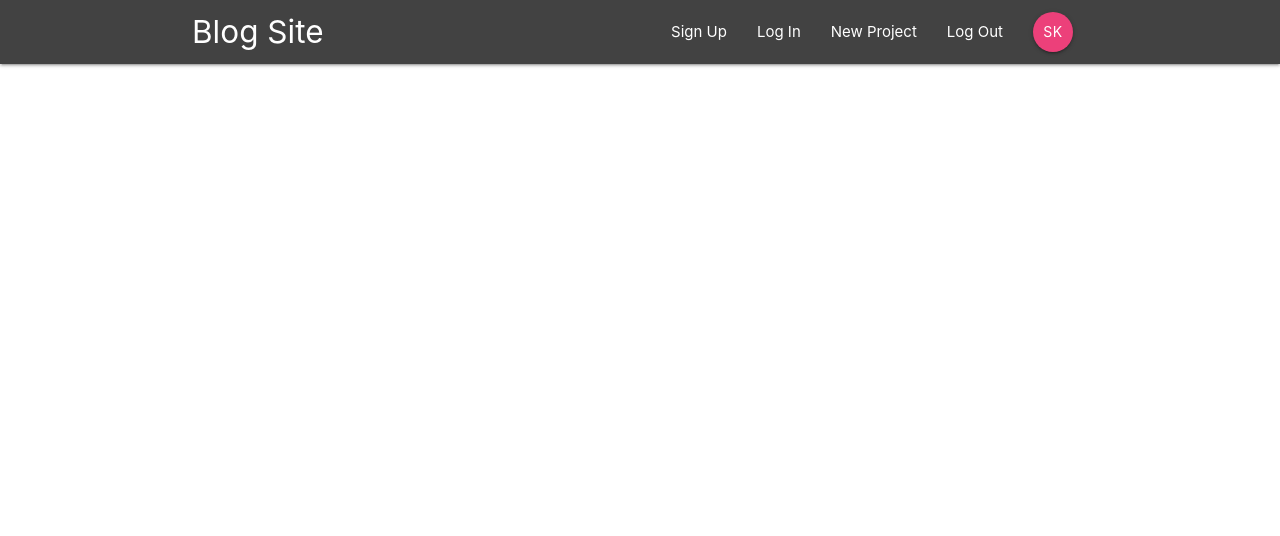
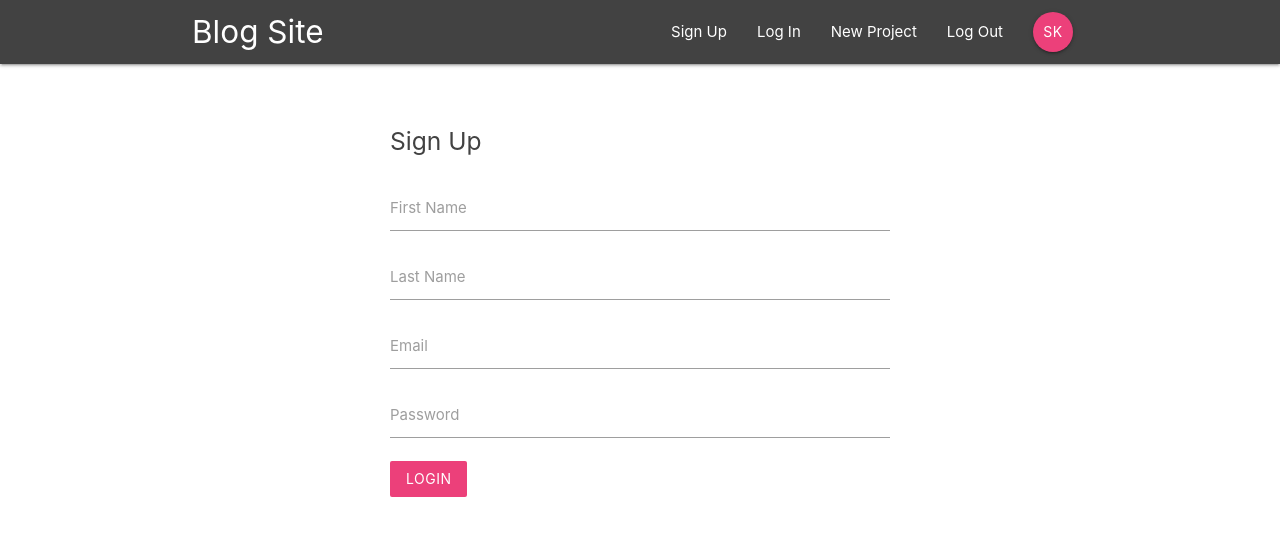
Before and after one commit to skcshubham/Blog-Webapp, a React (Create React App) app: page /signup in a window 1280 px wide. Shown: the top 536 px of the page. Built offline with nearby package versions, Linux system fonts and the light colour scheme.

Commit message:
adding signup and signin pages

```diff
--- a/public/index.html
+++ b/public/index.html
@@ -26,5 +26,7 @@
 	<body>
 		<noscript>You need to enable JavaScript to run this app.</noscript>
 		<div id="root"></div>
+		<!-- Compiled and minified JavaScript -->
+		<script src="https://cdnjs.cloudflare.com/ajax/libs/materialize/1.0.0/js/materialize.min.js"></script>
 	</body>
 </html>
--- a/src/App.js
+++ b/src/App.js
@@ -3,6 +3,8 @@
 import Navbar from "./components/layout/Navbar";
 import Dashboard from "./components/dashboard/Dashboard";
 import ProjectDetails from "./components/project/ProjectDetails";
+import SignIn from "./components/auth/SignIn";
+import SignUp from "./components/auth/SignUp";
 
 class App extends Component {
 	render() {
@@ -13,7 +15,9 @@
 					<Route exact path="/">
 						<Dashboard />
 					</Route>
-					<Route path="/project/:id" component={ProjectDetails}></Route>
+					<Route path="/project/:id" component={ProjectDetails} />
+					<Route path="/signin" component={SignIn} />
+					<Route path="/signup" component={SignUp} />
 				</Switch>
 			</div>
 		);
--- a/src/components/auth/SignIn.js
+++ b/src/components/auth/SignIn.js
@@ -0,0 +1,47 @@
+import React, { Component } from "react";
+
+class SignIn extends Component {
+	state = {
+		email: "",
+		password: "",
+	};
+
+	handleChange = (e) => {
+		this.setState({
+			[e.target.id]: e.target.value,
+		});
+	};
+
+	handleSubmit = (e) => {
+		e.preventDefault();
+		console.log(this.state);
+	};
+
+	render() {
+		return (
+			<div className="container" style={{ width: "500px" }}>
+				<form className="white" onSubmit={this.handleSubmit}>
+					<h5
+						className="grey-text text-darken-3"
+						style={{ marginBottom: "30px" }}
+					>
+						Sign In
+					</h5>
+					<div className="input-field">
+						<label htmlFor="email">Email</label>
+						<input type="email" id="email" onChange={this.handleChange} />
+					</div>
+					<div className="input-field">
+						<label htmlFor="password">Password</label>
+						<input type="password" id="password" onChange={this.handleChange} />
+					</div>
+					<div className="input-field">
+						<button className="btn pink lighten-1 z-depth-0">LogIn</button>
+					</div>
+				</form>
+			</div>
+		);
+	}
+}
+
+export default SignIn;
--- a/src/components/auth/SignUp.js
+++ b/src/components/auth/SignUp.js
@@ -0,0 +1,58 @@
+import React, { Component } from "react";
+
+class SignUp extends Component {
+	state = {
+		email: "",
+		password: "",
+		firstName: "",
+		lastName: "",
+	};
+
+	handleChange = (e) => {
+		this.setState({
+			[e.target.id]: e.target.value,
+		});
+	};
+
+	handleSubmit = (e) => {
+		e.preventDefault();
+		console.log(this.state);
+	};
+
+	render() {
+		return (
+			<div className="container" style={{ width: "500px" }}>
+				<form className="white" onSubmit={this.handleSubmit}>
+					<h5
+						className="grey-text text-darken-3"
+						style={{ marginBottom: "30px" }}
+					>
+						Sign Up
+					</h5>
+					<div className="input-field">
+						<label htmlFor="firstName">First Name</label>
+						<input type="text" id="firstName" onChange={this.handleChange} />
+					</div>
+					<div className="input-field">
+						<label htmlFor="lastName">Last Name</label>
+						<input type="text" id="lastName" onChange={this.handleChange} />
+					</div>
+					<div className="input-field">
+						<label htmlFor="email">Email</label>
+						<input type="email" id="email" onChange={this.handleChange} />
+					</div>
+					<div className="input-field">
+						<label htmlFor="password">Password</label>
+						<input type="password" id="password" onChange={this.handleChange} />
+					</div>
+
+					<div className="input-field">
+						<button className="btn pink lighten-1 z-depth-0">LogIn</button>
+					</div>
+				</form>
+			</div>
+		);
+	}
+}
+
+export default SignUp;
--- a/src/components/layout/Navbar.js
+++ b/src/components/layout/Navbar.js
@@ -5,7 +5,7 @@
 
 const Navbar = () => {
 	return (
-		<div>
+		<div style={{ marginBottom: "5%" }}>
 			<nav className="nav-wrapper grey darken-3">
 				<div className="container">
 					<Link to="/" className="brand-logo left">
--- a/src/index.css
+++ b/src/index.css
@@ -1,5 +1,4 @@
 body {
-	margin: 0;
 	font-family: -apple-system, BlinkMacSystemFont, "Segoe UI", "Roboto", "Oxygen",
 		"Ubuntu", "Cantarell", "Fira Sans", "Droid Sans", "Helvetica Neue",
 		sans-serif;
```
